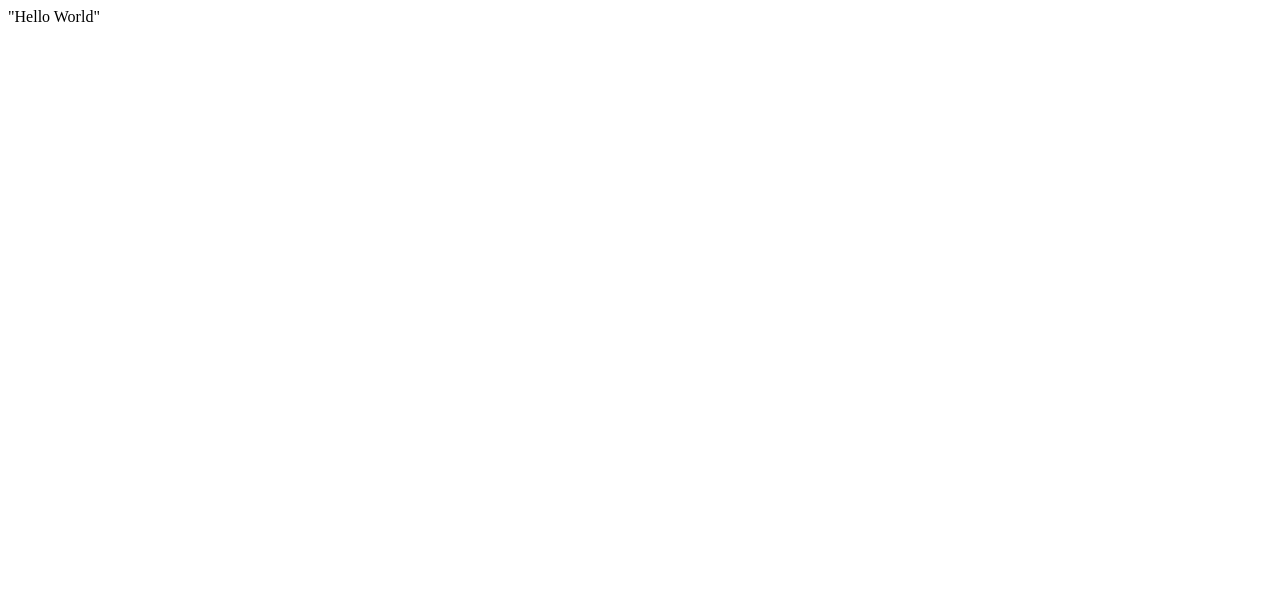
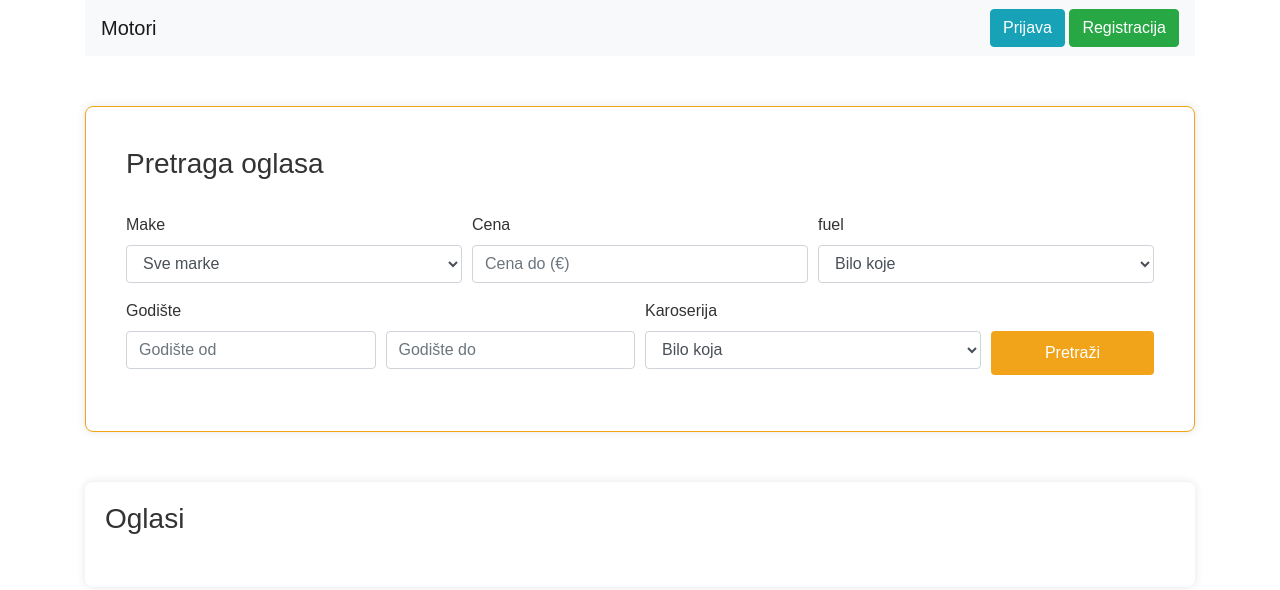
Before and after one commit to Koles21/Koles21.github.io, a plain HTML site: page index.html in a window 1280 px wide. Drawn offline with nearby package versions, Linux system fonts and the light colour scheme; no server answers.

Commit message:
Update index.html

```diff
--- a/index.html
+++ b/index.html
@@ -1 +1,110 @@
-"Hello World"
+<!DOCTYPE html>
+<html>
+<head>
+	<meta charset="utf-8"/>
+    <title>Početna</title>
+    <meta name="viewport" content="width=device-width, initial-scale=1">
+
+    <link rel="stylesheet" href="https://cdn.jsdelivr.net/npm/bootstrap@4.0.0/dist/css/bootstrap.min.css" integrity="sha384-Gn5384xqQ1aoWXA+058RXPxPg6fy4IWvTNh0E263XmFcJlSAwiGgFAW/dAiS6JXm" crossorigin="anonymous">
+
+    <link rel="stylesheet" type="text/css" href="style.css">
+</head>
+<body>
+
+	<div class="container">
+		<nav class="navbar navbar-light bg-light justify-content-between">
+  			<a href="index.html" class="navbar-brand">Motori</a>
+
+  			<div id="navigation">
+  				<a href="login.html" class="btn btn-info">Prijava</a>
+  				<a href="register.html" class="btn btn-success">Registracija</a>
+  			</div>
+		</nav>
+	</div>
+
+	<div class="container">
+		<form class="pretraga" method="get" action="index.html">
+			<h3>Pretraga oglasa</h3>
+			<br>
+
+		  <div class="form-row">
+	    	<div class="form-group col-md-4">
+		      	<label for="make">Make</label>
+		      	<select name="make" id="make" class="form-control">
+		        	<option selected value="">Sve marke</option>
+		        	<option value="Peda">Peda</option>
+		        	<option value="Harley">Harley</option>
+	         		<option value="Aprilia">Aprilia</option>
+	         	 	<option value="Yamaha">Yamaha</option>
+		      	</select>
+		    </div>
+		    <div class="form-group col-md-4">
+		      <label for="price">Cena</label>
+		      <input name="price" type="number" class="form-control" id="price" placeholder="Cena do (€)">
+		    </div>
+		    <div class="form-group col-md-4">
+		      	<label for="fuel">fuel</label>
+		      	<select name="fuel" id="fuel" class="form-control">
+		        	<option selected value="">Bilo koje</option>
+		        	<option value="Benzin">Benzin</option>
+		        	<option value="Dizel">Dizel</option>
+	         	</select>
+		    </div>
+		  </div>
+
+		  <div class="form-row">
+		  	<div class="form-group col-md-3">
+ 				<label for="year_from">Godište</label>
+		      	<input name="year_from" type="number" class="form-control" id="year_from" placeholder="Godište od">
+		  	</div>
+
+		  	<div class="form-group col-md-3">
+		  		<label for="year_to">&nbsp;</label>
+		      	<input name="year_to" type="number" class="form-control" id="year_to" placeholder="Godište do">
+		  	</div>
+
+		  	<div class="form-group col-md-4">
+		  		<label for="karoserija">Karoserija</label>
+		      	<select name="karoserija" id="karoserija" class="form-control">
+		        	<option selected value="">Bilo koja</option>
+		        	<option value="Scooter">Scooter</option>
+		        	<option value="Touring">Touring</option>
+		        	<option value="Sport">Sport</option>
+		        	<option value="Ofroad">Ofroad</option>
+	         	</select>
+		  	</div>
+
+		  	<div class="form-group col-md-2">
+		  		<label>&nbsp;</label>
+		  		<button type="submit" class="btn btn-primary" id="pretraziBtn">Pretraži</button>
+		  	</div>
+		  </div>
+		</form>
+	</div>
+
+	<div class="container">
+		<div class="oglasi">
+			<div class="row">
+				<div class="col-sm">
+					<h3>Oglasi</h3>
+					<br>
+				</div>
+			</div>
+			<div class="row" id="sviOglasi">
+
+	  		</div>
+  		</div>
+	</div>
+
+	<div class="loader-overlay">
+		<div class="lds-ripple"><div></div><div></div></div>
+	</div>
+
+    <script src="https://code.jquery.com/jquery-3.2.1.slim.min.js" integrity="sha384-KJ3o2DKtIkvYIK3UENzmM7KCkRr/rE9/Qpg6aAZGJwFDMVNA/GpGFF93hXpG5KkN" crossorigin="anonymous"></script>
+    <script src="https://cdn.jsdelivr.net/npm/popper.js@1.12.9/dist/umd/popper.min.js" integrity="sha384-ApNbgh9B+Y1QKtv3Rn7W3mgPxhU9K/ScQsAP7hUibX39j7fakFPskvXusvfa0b4Q" crossorigin="anonymous"></script>
+    <script src="https://cdn.jsdelivr.net/npm/bootstrap@4.0.0/dist/js/bootstrap.min.js" integrity="sha384-JZR6Spejh4U02d8jOt6vLEHfe/JQGiRRSQQxSfFWpi1MquVdAyjUar5+76PVCmYl" crossorigin="anonymous"></script>
+
+    <script src="logic.js"></script>
+
+</body>
+</html>
```
